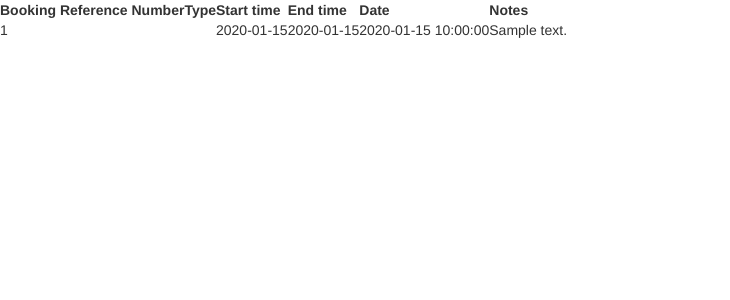
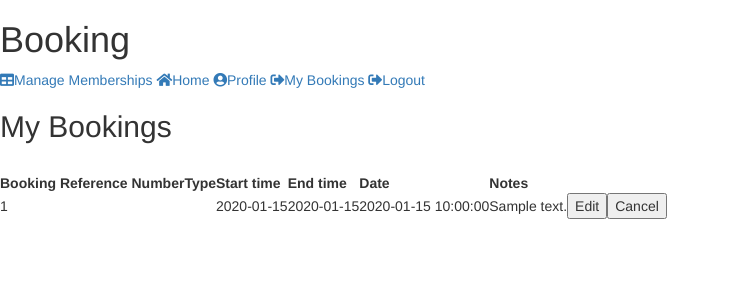
Before and after one commit to BUR073/coursework, a PHP site: page /myBooking.php in a window 1280 px wide. Shown: the top 300 px of the page, without its empty margins (0-730 px from the left). Run offline with PHP 8.4, Linux system fonts and the light colour scheme; the visitor is signed in with stand-in values (Sample User, id 1); tables that the repository leaves empty or names only in its code hold one stand-in row (values such as "Sample post"); some libraries are stand-ins or nearby versions.

Commit message:
JQuery working to pass bookingId to modal and backend

```diff
--- a/booking/myBooking.php
+++ b/booking/myBooking.php
@@ -2,12 +2,13 @@
 <html>
 	<head>
 		<meta charset="utf-8">
-		<title>Profile Page</title>
+		<title>My Bookings Page</title>
 		<link href="../style/style.css" rel="stylesheet" type="text/css">
         <link href="../styles/skeleton.css" rel="stylesheet" type="text/css">
 		<link href="../styles/style.css" rel="stylesheet" type="text/css">
 		<link href="../styles/normalize.css" rel="stylesheet" type="text/css">
 		<script src="jquery-3.6.1.min.js"></script>
+		<script src="https://ajax.googleapis.com/ajax/libs/jquery/3.6.1/jquery.min.js"></script>
 		<link rel="stylesheet" href="https://maxcdn.bootstrapcdn.com/bootstrap/3.4.1/css/bootstrap.min.css">
   		<script src="https://ajax.googleapis.com/ajax/libs/jquery/3.6.1/jquery.min.js"></script>
   		<script src="https://maxcdn.bootstrapcdn.com/bootstrap/3.4.1/js/bootstrap.min.js"></script>
@@ -15,6 +16,127 @@
 
 		<link rel="stylesheet" href="https://use.fontawesome.com/releases/v5.7.1/css/all.css">
 	</head>
+
+	<body class="loggedin">
+		<nav class="navtop">
+			<div>
+				<h1>Booking</h1>
+                <!-- Heading -->
+
+				<a href="../membership/membership.html"><i class="fas fa-table"></i>Manage Memberships</a>
+                <!-- Manage memberships button -->
+
+				<a href="../home/home.php"><i class="fas fa-home"></i>Home</a>
+                <!-- Home button -->
+
+				<a href="../home/profile.php"><i class="fas fa-user-circle"></i>Profile</a>
+                <!-- Profile button -->
+
+				<a href="myBooking.php"><i class="fas fa-sign-out-alt"></i>My Bookings</a>
+				<!-- My bookings button -->
+				<a href="../logon/logout.php"><i class="fas fa-sign-out-alt"></i>Logout</a>
+                <!-- Logout button -->
+
+
+
+
+			</div>
+		</nav>
+		<div class="content">
+            <!-- Define new division-->
+
+			<h2>My Bookings</h2>
+			<br>
+
+
+
+		</div>
+
+		<div class='container'>
+
+<script>
+
+function takeId(newButtonId){
+	// alert(newButtonId)
+	$('#modal').modal('show');
+	// document.getElementById("bookingId").innerHTML = newButtonId;
+	// document.getElementById("boookingId").value = newButtonId;
+
+	$(document).ready(function () {
+    $('input[name="bookingId"]').val(newButtonId);
+});
+};
+
+</script>
+
+<!-- Modal -->
+<div class='modal fade' id='modal' role='dialog'>
+
+<div class='modal-dialog'>
+
+<!-- Modal content-->
+
+<div class='modal-content'>
+
+<div class='modal-header'>
+
+<button type='button' class='close' data-dismiss='modal'>&times;</button>
+
+<h4 class='modal-title'>Title</h4>
+
+<a id="bookingId">BookingId</a>
+
+<form action='myBookingBackend.php' method='post'>
+
+<label for="type">Type</label><br>
+<select name="type" id="type">
+  <option value="cardio">Cardio Gym</option>
+  <option value="weight">Weights Gym</option>
+</select>
+
+<label for="timeStart">Start Time</label><br>
+<select name="timeStart" id="timeStart">
+  <option value="0600">0600</option>
+  <option value="0700">0700</option>
+
+  <option value="0800">0800</option>
+  <option value="0900">0900</option>
+
+  <option value="1000">1000</option>
+  <option value="1100">1100</option>
+
+  <option value="1200">1200</option>
+  <option value="1300">1300</option>
+
+  <option value="1400">1400</option>
+  <option value="1500">1500</option>
+
+  <option value="1600">1600</option>
+  <option value="1700">1700</option>
+
+</select>
+
+
+
+<input type="hidden" name="bookingId" id="bookingId" value="">
+<input type="submit" value="Submit">
+
+
+</form>
+</div>
+
+<div class='modal-body'>
+
+<input type='button' value='Close' data-dismiss='modal'>
+
+
+</div>
+</div>
+</div>
+</div>
+</div>
+
+
 
 <?php
 
@@ -67,11 +189,14 @@ echo "<table id='adminTable'>
 <th>End time</th>
 <th>Date</th>
 <th>Notes</th>
+<th></th>
+<th></th>
 </tr>";
 
 while($row = mysqli_fetch_array($result))
 {
-
+$newButtonId = '';
+$newButtonId = $row['OrderId'];
 echo "<tr>";
 echo "<td>" . $row['OrderId'] . "</td>";
 echo "<td>" . convertType($row['Type']) . "</td>";
@@ -79,6 +204,8 @@ echo "<td>" . formatTime($row['TimeStart']) . "</td>";
 echo "<td>" . formatTime($row['TimeFinish']) . "</td>";
 echo "<td>" . $row['Date'] . "</td>";
 echo "<td>" . $row['Notes'] . "</td>";
+echo "<td>" . "<input type='button' name='cancel' value='Edit' onclick=takeId($newButtonId) id='1'</button>" . "</td>";
+echo "<td>" . "<input type='button' name='cancel' value='Cancel' id='2' data-toggle='modal' data-target='#modal'></button>" . "</td>";
 }
 echo "<table>";
 
@@ -86,5 +213,4 @@ mysqli_close($con);
 
 
 
-
 ?>
--- a/home/profile.php
+++ b/home/profile.php
@@ -435,7 +435,7 @@ echo "<td><input type='button' data-toggle='modal' name='password' value='Change
 echo "<td><input type='button' data-toggle='modal' name='lastName' value='Change Last Name' data-target='#lastNameModal'</td>";
 echo "<td><input type='button' data-toggle='modal' name='frstName' value='Change First Name' data-target='#firstNameModal'</td>";
 echo "<td><input type='button' data-toggle='modal' name='email' value='Change Email' data-target='#emailModal'</td>";
-echo "<td><input type='button' data-toggle='modal' name='phone' value='Change Phone' data-target='#phoneModal'</td>";
+echo "<td><input type='button' data-toggle='modal'  data-target='#phoneModal'</td>";
 echo "</tr>";
 }
 echo "<table>";
```
Also changed, not shown: booking/myBookingBackend.php (added, +23 -0 lines).
